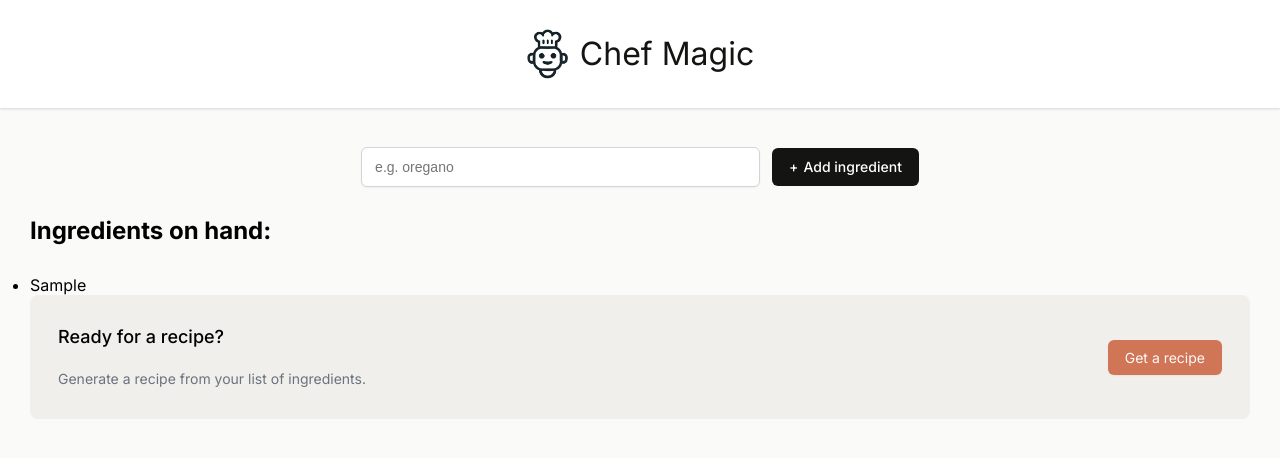
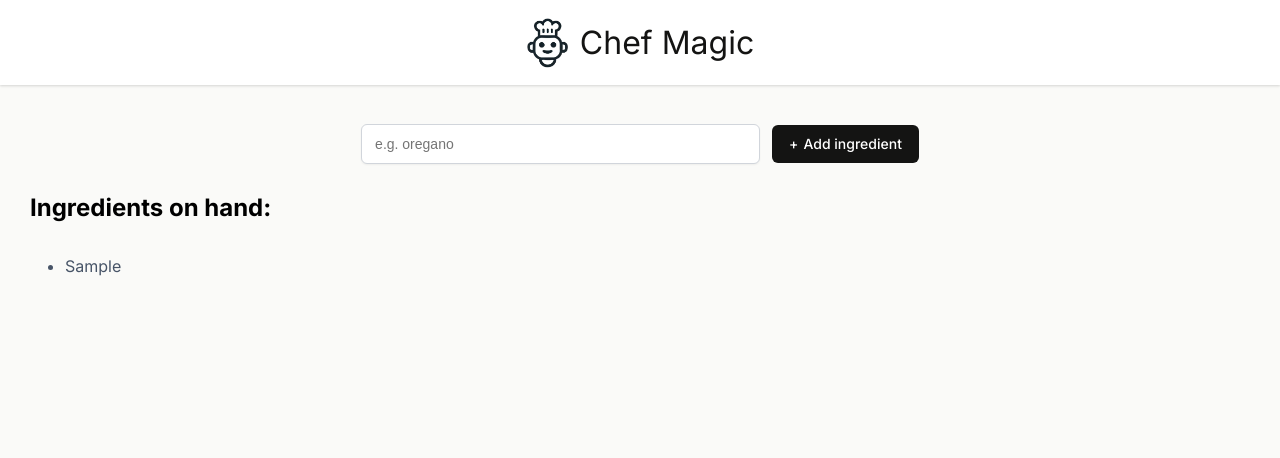
Before and after one commit to Nadjib-coder/Chef_Magic, a React (Vite) app: page / in a window 1280 px wide. Both pictures are taken after typing "Sample" into the empty fields and a click on the button "Add ingredient". Shown: the top 458 px of the page. Built offline with nearby package versions, Linux system fonts and the light colour scheme.

Commit message:
update the Main.jsx component - add the conditional rednring to the  ingrediant section - add the conditional rednring to the get recipe button

```diff
--- a/src/App.css
+++ b/src/App.css
@@ -4,7 +4,7 @@
   justify-content: center;
   align-items: center;
   gap: 11px;
-  height: 108px;
+  height: 85px;
   box-shadow: 0 1px 3px 0 rgba(0, 0, 0, 0.10), 0 1px 2px 0 rgba(0, 0, 0, 0.06);
   background-color: #fff;
 }
@@ -75,6 +75,15 @@
 .ingredients-title {
   padding: 30px 0;
 }
+
+ul.ingredients-list {
+  margin: 0 0 48px 35px;
+}
+
+ul.ingredients-list > li {
+  color: #475467;
+  line-height: 28px;
+}
 /* end Ingredients section style */
 
 /* start recipe section */
@@ -85,6 +94,7 @@
   padding: 10px 28px;
   border-radius: 8px;
   align-items: center;
+  margin-top: 3rem;
 }
 
 .get-recipe-container h3 {
--- a/src/components/Main.jsx
+++ b/src/components/Main.jsx
@@ -31,11 +31,13 @@
         <button>Add ingredient</button>
       </form>
 
+      {ingredients.length > 0 && (
         <section>
           <h2 className="ingredients-title">Ingredients on hand:</h2>
           <ul className="ingredients-list" aria-live="polite">
             {ingredientListItem}
           </ul>
+          {ingredients.length >= 4 && (
             <div className="get-recipe-container">
               <div>
                 <h3>Ready for a recipe?</h3>
@@ -43,7 +45,9 @@
               </div>
               <button>Get a recipe</button>
             </div>
+          )}
         </section>
+      )}
     </main>
   );
 }
```
Lines whose indentation alone changed are shown as unchanged.
